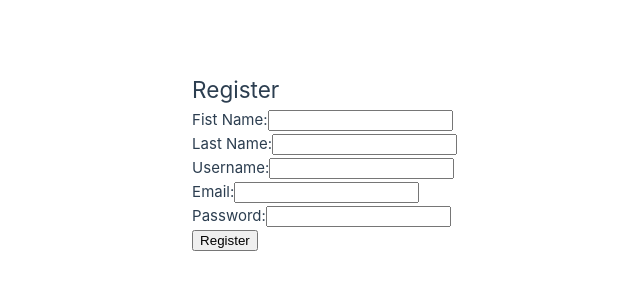
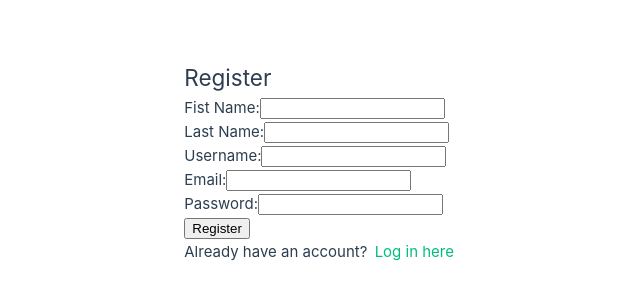
Before and after one commit to ErebusZ/Blog-App, a Vue app in the folder blog-frontend/: page /register in a window 1280 px wide. Shown: the part 238-538 px from the top of the page, without its empty margins (183-823 px from the left). Built offline with nearby package versions, Linux system fonts and the light colour scheme.

Commit message:
link login page from register page

```diff
--- a/blog-frontend/src/views/RegisterView.vue
+++ b/blog-frontend/src/views/RegisterView.vue
@@ -25,6 +25,7 @@
       <button type="submit">Register</button>
     </form>
     <p v-if="error">{{ error }}</p>
+    <p>Already have an account? <router-link to="/login">Log in here</router-link></p>
   </div>
 </template>
 
```
